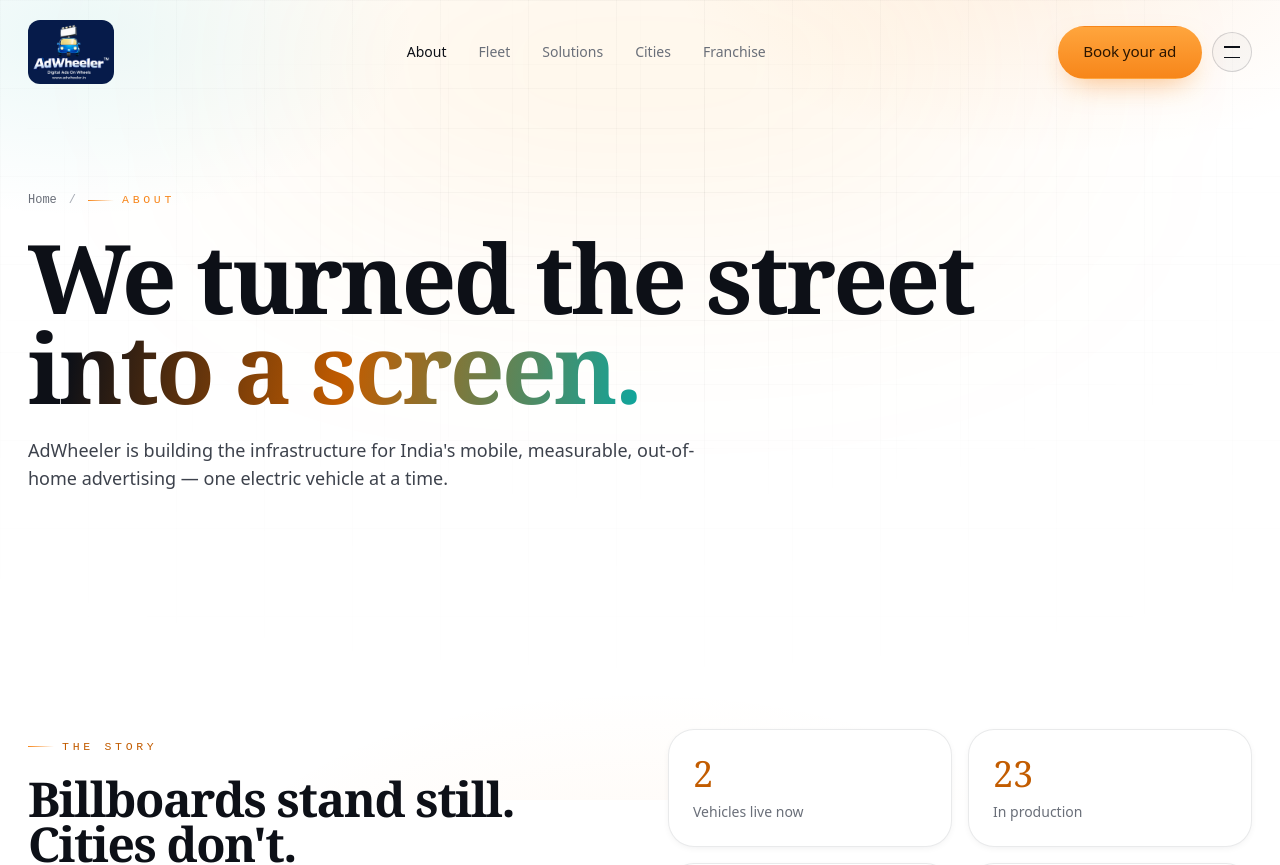
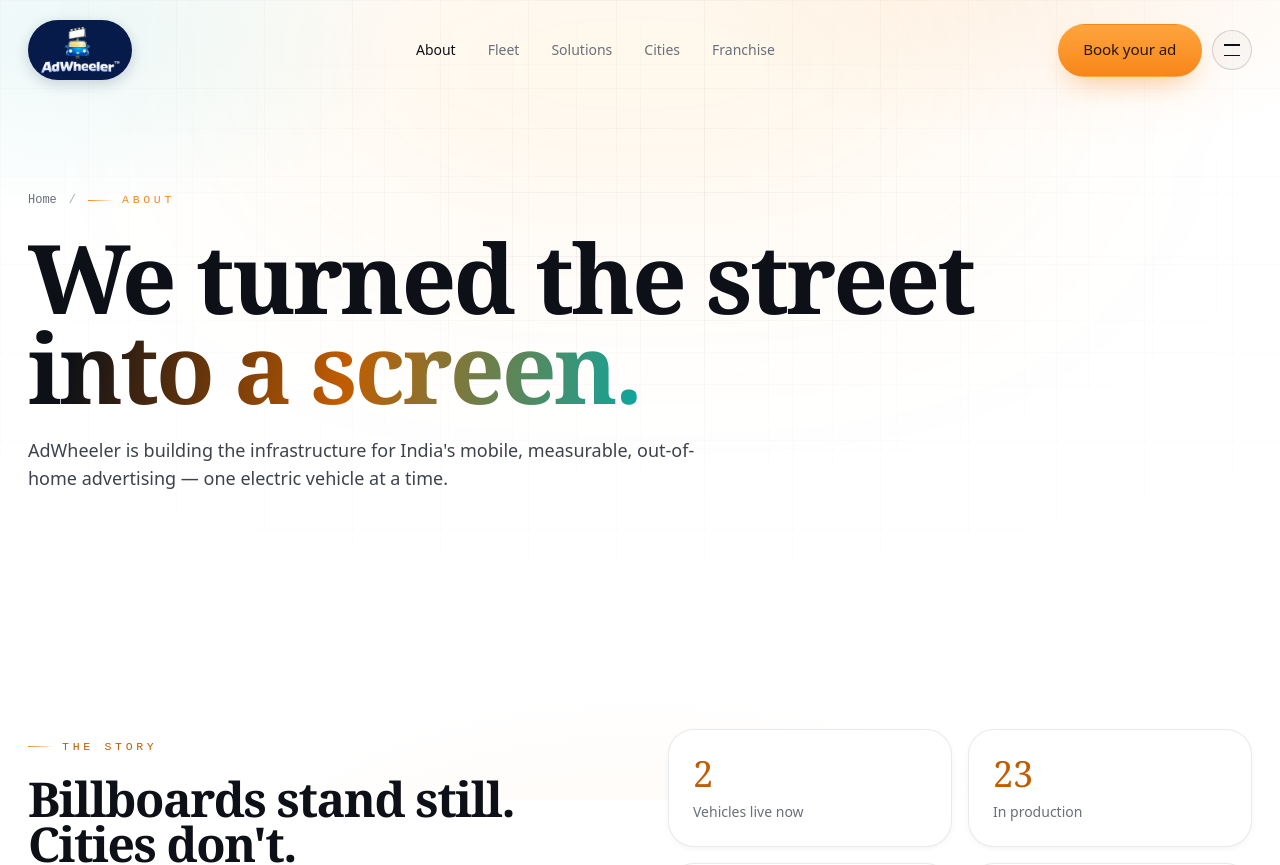
Before and after one commit to Shivam3-max/adwheeler, a Next.js app: page /about in a window 1280 px wide. Shown: the top 865 px of the page. Built offline with nearby package versions, Linux system fonts and the light colour scheme; a web font is replaced by a local one.

Commit message:
Refine navbar logo layout

```diff
--- a/src/components/Navbar.tsx
+++ b/src/components/Navbar.tsx
@@ -52,13 +52,13 @@
           style={scrolled ? { maxWidth: 1120 } : undefined}
         >
           <Link href="/" className="flex items-center shrink-0" aria-label={BRAND.name}>
-            <span className="inline-flex rounded-xl bg-[#061b4a] p-1">
+            <span className="inline-flex items-center rounded-full bg-[#061b4a] px-3 py-1.5 shadow-[0_4px_14px_rgba(6,27,74,0.18)] transition-transform duration-300 hover:scale-[1.02]">
               <Image
-                src="/adwheeler-logo.webp"
+                src="/adwheeler-header.webp"
                 alt="AdWheeler"
-                width={800}
-                height={574}
-                className="h-12 md:h-14 w-auto"
+                width={784}
+                height={468}
+                className="h-10 sm:h-11 md:h-12 w-auto"
               />
             </span>
           </Link>
```
Also changed, not shown: public/adwheeler-header.webp (added).
